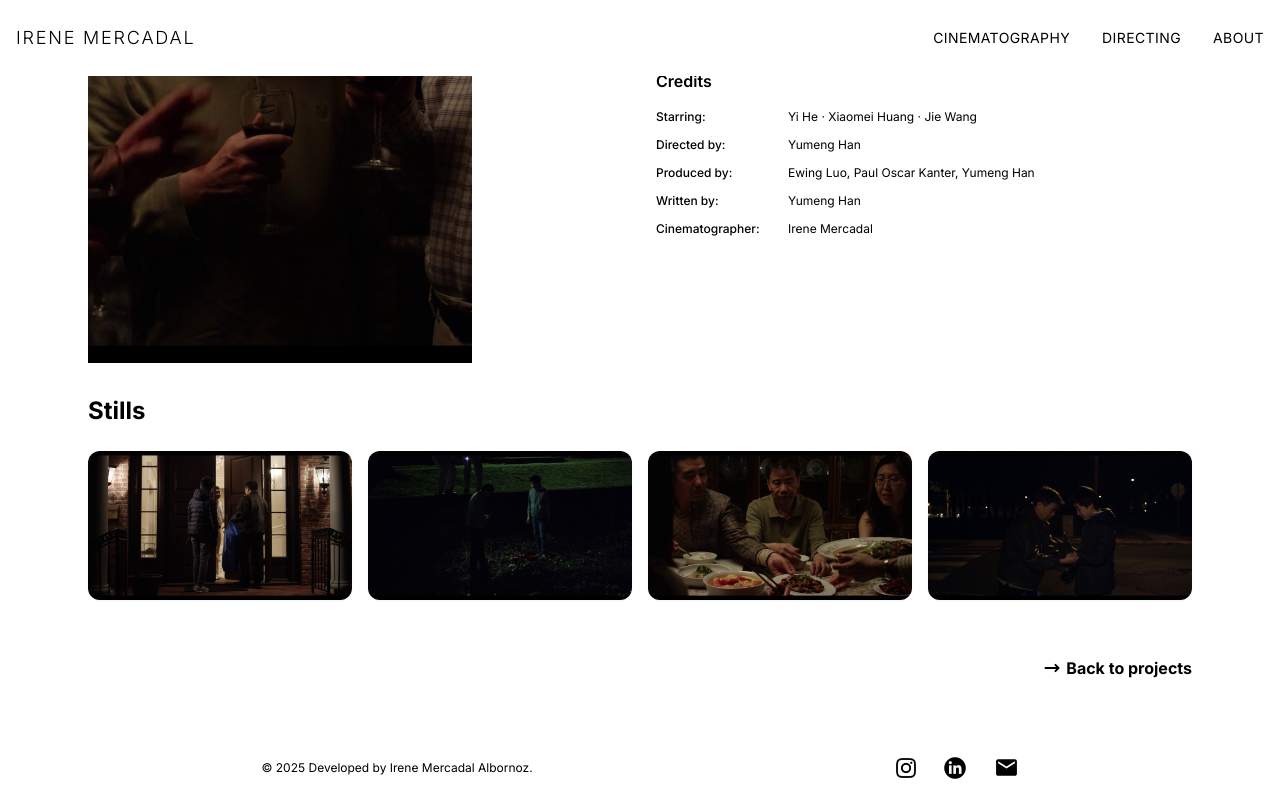
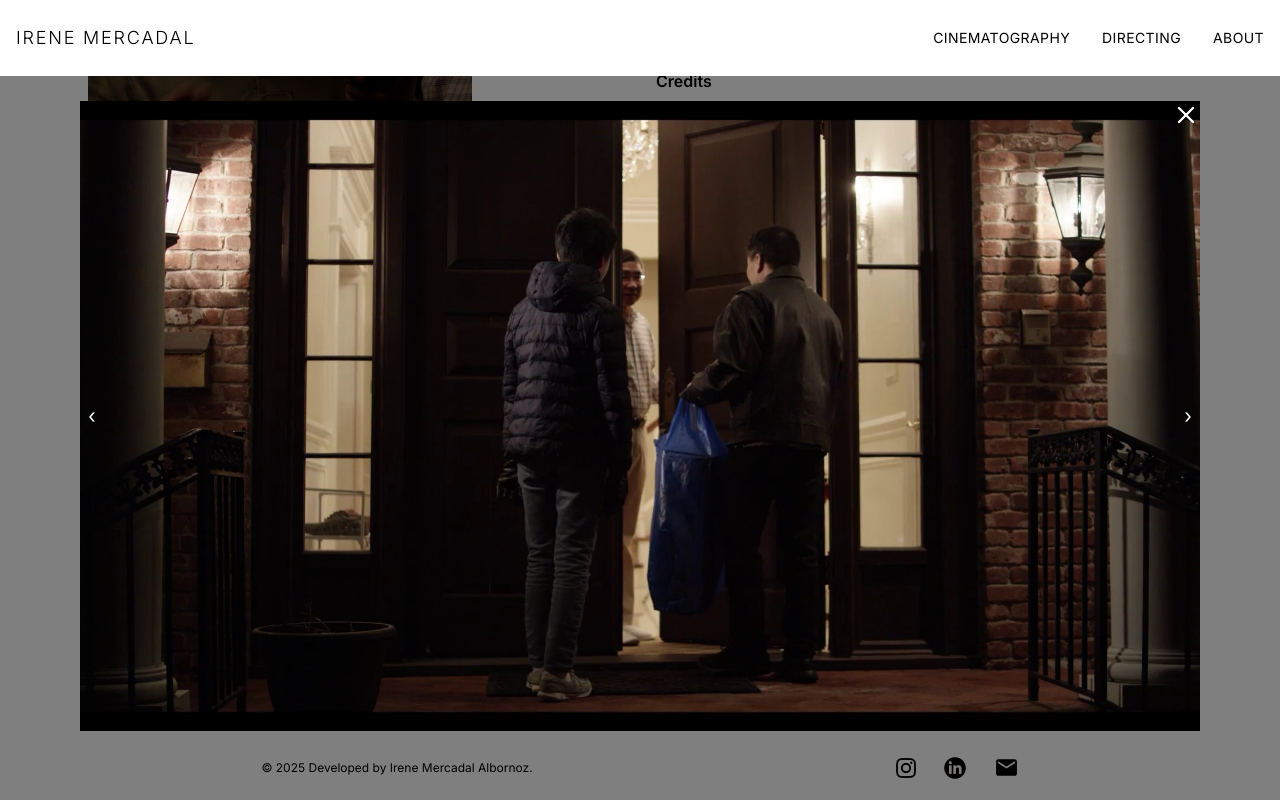
Before and after one commit to imercadal/portfolio, a Next.js app: page /cinematography/a-toy-car in a window 1280 px wide. Both pictures are taken after a click on the element 220 px from the left and 842 px from the top of the page. Shown: the part 317-1117 px from the top of the page. Built offline with nearby package versions, Linux system fonts and the light colour scheme.

Commit message:
Added modal

```diff
--- a/components/film-project.tsx
+++ b/components/film-project.tsx
@@ -1,12 +1,40 @@
+'use client'
+import { useState, useCallback, useEffect } from 'react';
 import Image from "next/image";
-
 import { Project } from "@/app/cinematography/project-data";
+import Modal from './ui/Modal';
 
 interface FilmProjectProps {
   project: Project;
 }
 
 export default function FilmProject({ project }: FilmProjectProps) {
+  const [selectedStill, setSelectedStill] = useState<string | null>(null);
+
+  const nextImage = useCallback(() => {
+    if (!selectedStill || !project.stills || project.stills.length === 0) return;
+    const currentIndex = project.stills.indexOf(selectedStill);
+    const nextIndex = (currentIndex + 1) % project.stills.length;
+    setSelectedStill(project.stills[nextIndex]);
+  }, [selectedStill, project.stills]);
+
+  const prevImage = useCallback(() => {
+    if (!selectedStill || !project.stills || project.stills.length === 0) return;
+    const currentIndex = project.stills.indexOf(selectedStill);
+    const prevIndex =
+      (currentIndex - 1 + project.stills.length) % project.stills.length;
+    setSelectedStill(project.stills[prevIndex]);
+  }, [selectedStill, project.stills]);
+
+  useEffect(() => {
+    const handleKey = (e: KeyboardEvent) => {
+      if (e.key === "Escape") setSelectedStill(null);
+      if (e.key === "ArrowRight") nextImage();
+      if (e.key === "ArrowLeft") prevImage();
+    };
+    window.addEventListener("keydown", handleKey);
+    return () => window.removeEventListener("keydown", handleKey);
+  }, [nextImage, prevImage]);
 
   return (
     <div className="max-w-6xl mx-auto p-6 space-y-8">
@@ -69,9 +97,9 @@ export default function FilmProject({ project }: FilmProjectProps) {
           {project.stills.map((still, index) => (
             <div
             key={index}
+            onClick={() => setSelectedStill(still)}
             className="overflow-hidden group cursor-pointer bg-gray-200 rounded-xl shadow-sm hover:shadow-lg transition-shadow"
             >
-
                 <div className="relative aspect-video overflow-hidden">
                   <Image
                     src={still || "/placeholder.svg"}
@@ -85,6 +113,24 @@ export default function FilmProject({ project }: FilmProjectProps) {
         </div>
       </div>
       )}
+
+      <Modal isOpen={!!selectedStill} onClose={() => setSelectedStill(null)}>
+        {selectedStill && (
+          <Image
+            src={selectedStill}
+            alt={`${project.title} full still`}
+            width={1920}
+            height={1080}
+            className='mx-auto rounded-lg'
+          />
+        )}
+        <div className='absolute inset-y-0 left-6 z-50 flex items-center'>
+          <button onClick={prevImage} className='text-white text-xl'>‹</button>
+        </div>
+        <div className='absolute inset-y-0 right-6 flex items-center'>
+          <button onClick={nextImage} className='text-white text-xl'>›</button>
+        </div>
+      </Modal>
     </div>
   )
 }
--- /dev/null
+++ b/components/ui/Modal.tsx
@@ -0,0 +1,35 @@
+"use client";
+
+import { motion, AnimatePresence } from "framer-motion";
+import { X } from "lucide-react";
+
+type ModalProps = {
+  isOpen: boolean;
+  onClose: () => void;
+  children: React.ReactNode;
+};
+
+export default function Modal({ isOpen, onClose, children }: ModalProps) {
+  return (
+    <AnimatePresence>
+      {isOpen && (
+        <motion.div
+          className="fixed inset-0 z-40 flex items-center justify-center bg-black/50"
+          initial={{ opacity: 0 }}
+          animate={{ opacity: 1 }}
+          exit={{ opacity: 0 }}
+        >
+          <div className="relative max-w-6xl w-full p-4">
+            <button
+              className="absolute top-4 right-4 text-white hover:text-accent"
+              onClick={onClose}
+            >
+              <X size={28} />
+            </button>
+            {children}
+          </div>
+        </motion.div>
+      )}
+    </AnimatePresence>
+  );
+}
--- a/package.json
+++ b/package.json
@@ -11,6 +11,7 @@
   "dependencies": {
     "@heroicons/react": "^2.2.0",
     "@vimeo/player": "^2.29.4",
+    "framer-motion": "^12.23.22",
     "lucide-react": "^0.511.0",
     "next": "^15.3.2",
     "react": "^19.0.0",
```
Also changed, not shown: 1 other file (tests, documents, lock files or other folders).
